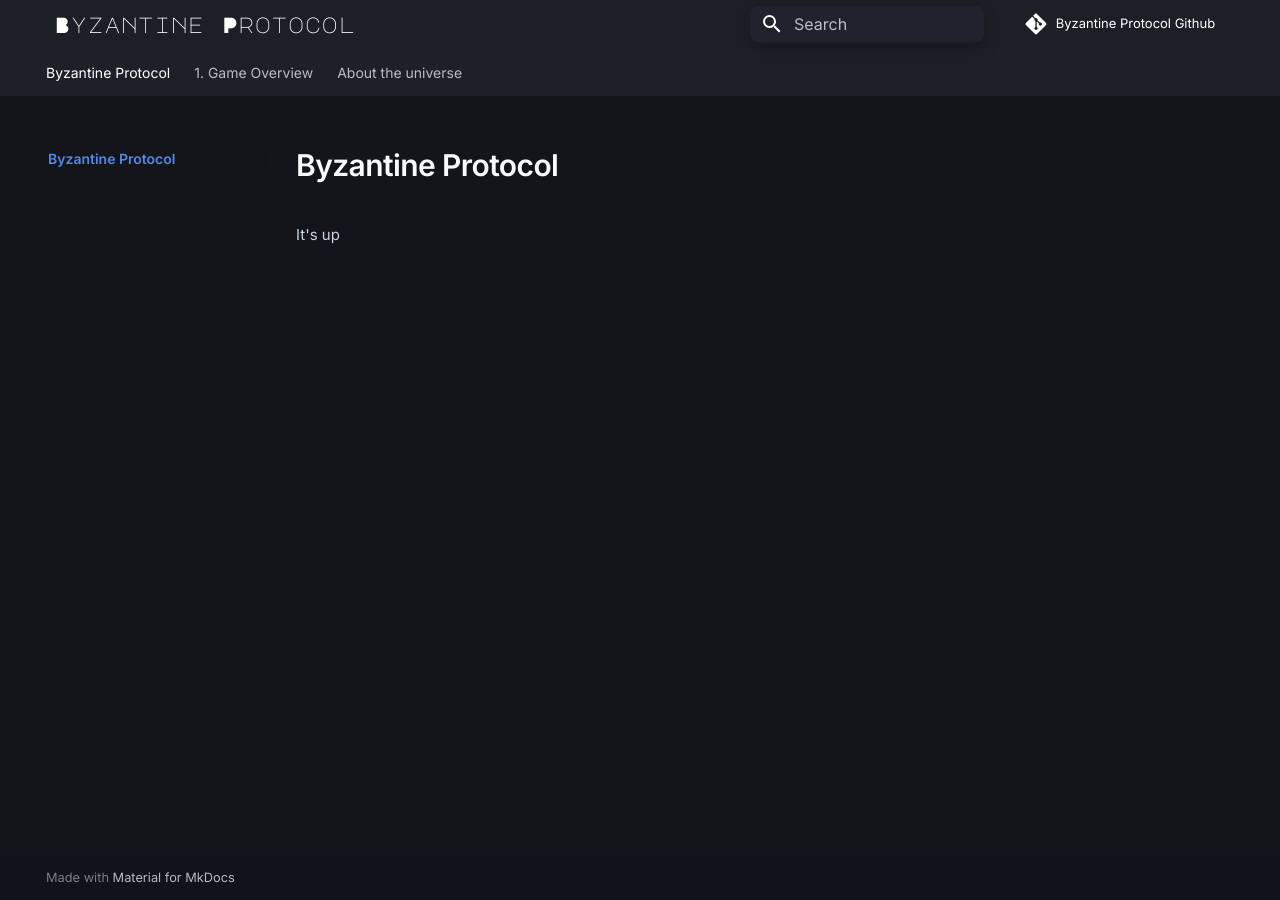
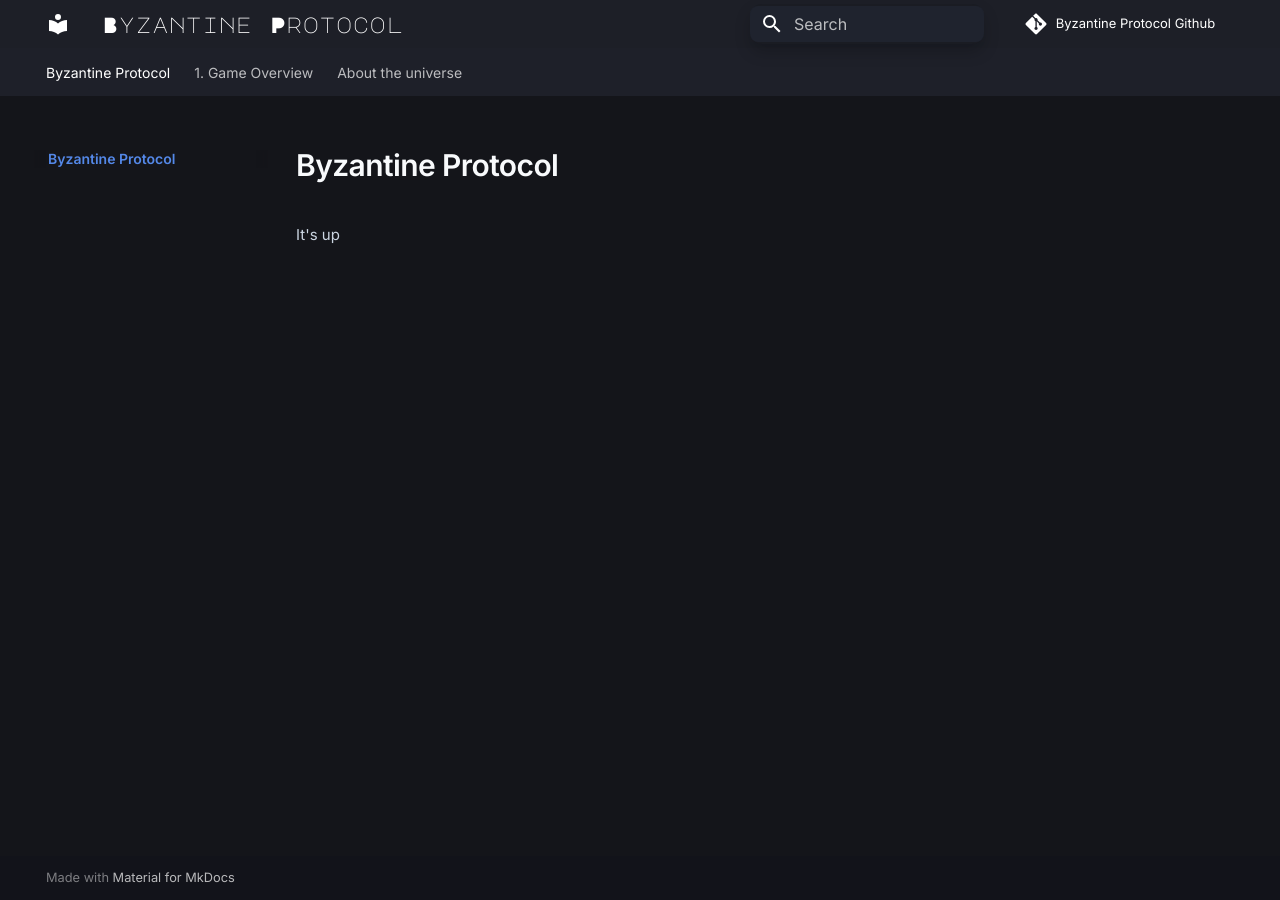
Before and after one commit to somethingdarkside1/Byzantine-Protocol, an MkDocs documentation site: the page built from docs/index.md, in a window 1280 px wide. Built offline with MkDocs 1.6.1 and Material for MkDocs 9.7.7, drawn with Linux system fonts in a browser that asks for light colours; comment, search, counter and statistics services are not loaded.

Commit message:
Update extra.css

```diff
--- a/docs/extra.css
+++ b/docs/extra.css
@@ -85,10 +85,6 @@
   font-weight: 400;
 }
 
-/* Hide Byzantine Protocol icon */
-.md-header__button.md-logo {
-  display: none;
-}
 
 /* Navigation Links */
 .md-nav__link {
```
